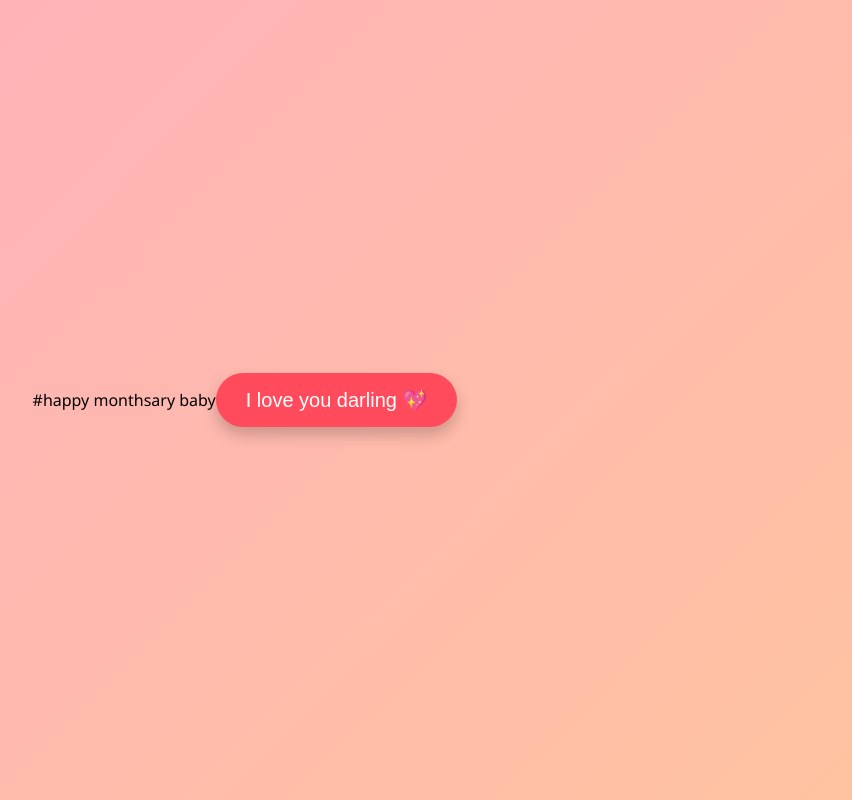
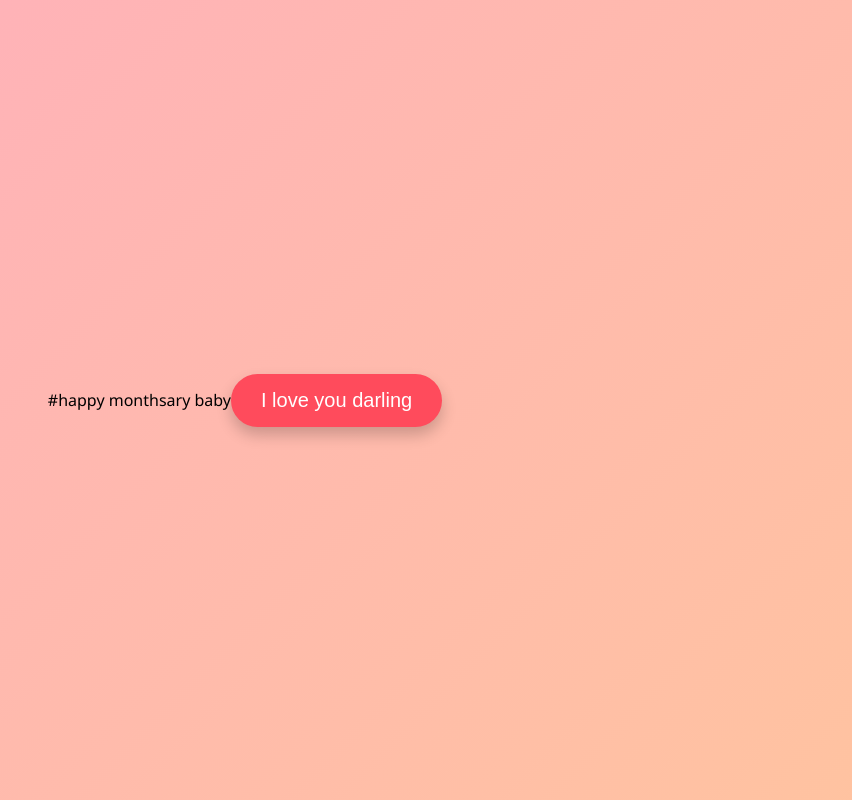
Before and after one commit to ginwerjz-ship-it/love.letter, a plain HTML site: page index.html in a window 1280 px wide. Shown: the whole page, without its empty margins (395-1247 px from the left). Drawn offline with Linux system fonts and the light colour scheme.

Commit message:
Update index.html

```diff
--- a/index.html
+++ b/index.html
@@ -4,7 +4,7 @@
 <head>
   <meta charset="UTF-8">
   <meta name="viewport" content="width=device-width, initial-scale=1.0">
-  <title>I love you darling 💖</title>
+  <title>I love you darling</title>
   <style>
     body {
       margin: 0;
@@ -61,7 +61,7 @@
 </head>
 <body>
   <div class="container">
-    <button class="button" onclick="showLetter()">I love you darling 💖</button>
+    <button class="button" onclick="showLetter()">I love you darling </button>
     <div class="letter" id="letter">
       <h2>Happy Monthsary, Baby! 🩷</h2>
       <p>
```
